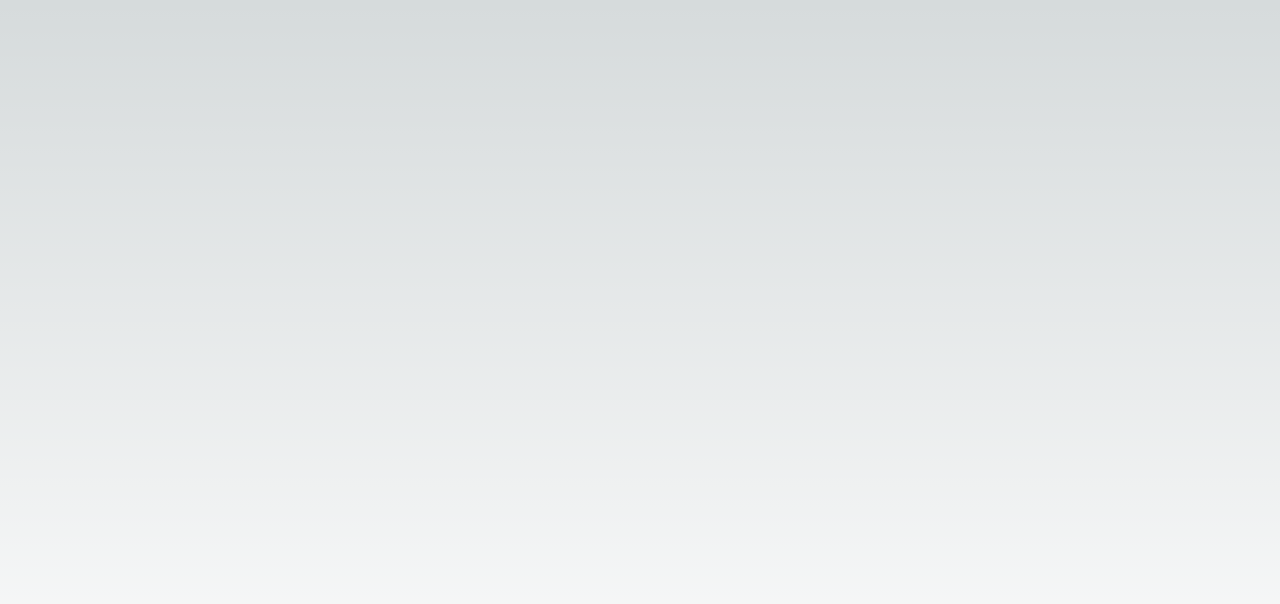
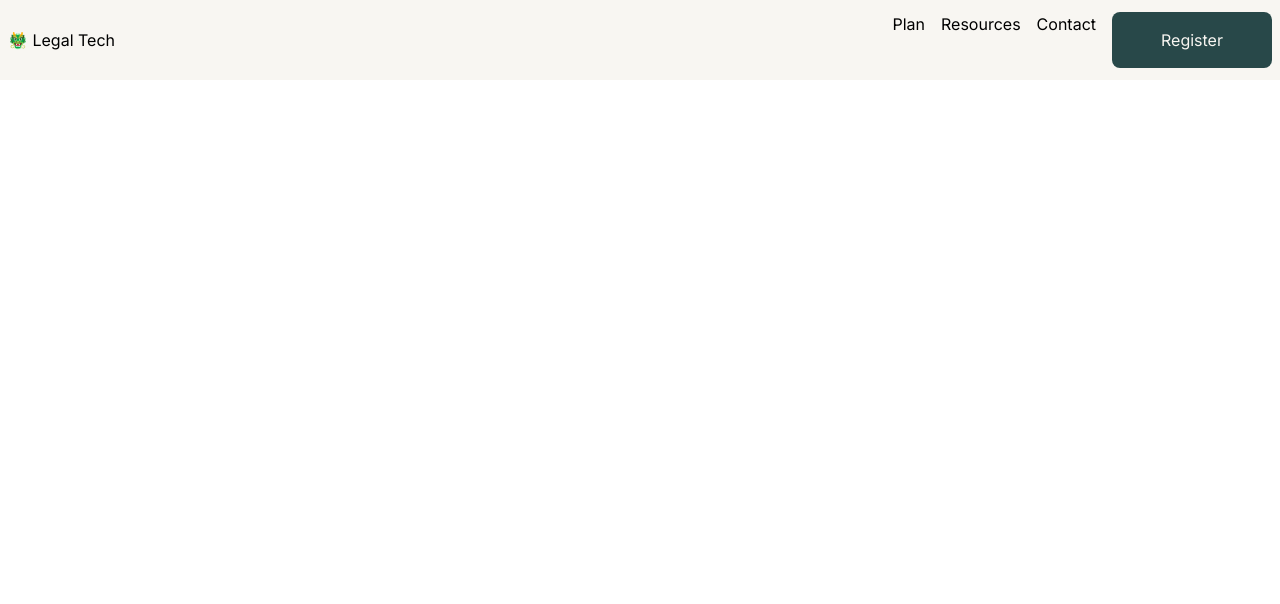
Before and after one commit to mariannebourcier/lt-project, a Next.js app: page / in a window 1280 px wide. Shown: the top 604 px of the page. Built offline with nearby package versions, Linux system fonts and the light colour scheme.

Commit message:
create navbar, add styles, create basic button to reuse in ui

```diff
--- a/src/app/globals.css
+++ b/src/app/globals.css
@@ -3,16 +3,69 @@
 @tailwind utilities;
 
 :root {
-  --foreground-rgb: 0, 0, 0;
-  --background-start-rgb: 214, 219, 220;
-  --background-end-rgb: 255, 255, 255;
+  /* --foreground-rgb: 0, 0, 0; */
+  /* --background-start-rgb: 214, 219, 220; */
+  /* --background-end-rgb: 255, 255, 255; */
+
+  --color-dark-green: #284849;
+  --color-sage: #4f7f71;
+  --color-clover: #6fb29f;
+  --color-mint: #c1e5db;
+  --color-ivory: #f8f6f2;
+  --color-gray-nurse: #ebf0ea;
+  --color-light-blue: #83b8ea;
+  --color-baby-blue: #e2eef6;
+  --color-dark-ochre: #915a22;
+  --color-dark-purple: #4b4e67;
+  --color-dark-rose: #814239;
+  --color-navy: #2b445c;
+  --color-peach: #ebcfb8;
+  --color-lavender: #d9d9ff;
+  --color-blush: #f1d9d6;
+  --color-sherbed: #f2e5e0;
+  --color-primary-black: #000;
+  --color-utility-black: #333;
+  --color-utility-dark-gray: #c4c4c8;
+  --color-light-text: grey;
+  --color-dark-gray: #e5e5e5;
+  --color-medium-gray: #e8e8e8;
+  --color-light-gray: #f9f9f9;
+  --color-lighter-gray: #f8f6f4;
+  --color-white: #fff;
+  --color-error-red: #ab373d;
+  --color-required-light-red: #c87872;
+  --color-light-clover: #6fb39f;
+  --color-gradient-green: linear-gradient(196.21deg,rgba(111,179,159,0.3) 3.56%,rgba(193,230,219,0.3) 43.43%,#eaecfa 101.58%);
+  --color-gradient-sherbed: linear-gradient(196.21deg,#f2e5e0 3.56%,#f6f2ee 43.43%,#eaecfa 101.58%);
+  --color-gradient-light-green: linear-gradient(196deg,rgba(111,179,159,0.3) 3.56%,rgba(193,230,219,0.3) 43.43%,#eaecfa 101.58%);
+  --xtiny: 4px;
+  --tiny: 8px;
+  --xxs: 16px;
+  --xs: 20px;
+  --sm: 24px;
+  --md: 32px;
+  --lg: 48px;
+  --xl: 64px;
+  --xxl: 80px;
+  --big: 96px;
+  --xbig: 120px;
+  --xxbig: 240px;
+  --h-navbar: 80px;
+  --border-size-product-card: 40px;
+  --pct-1\/2: 50%;
+  --pct-1\/3: 33%;
+  --pct-2\/3: 66%;
+  --pct-1\/4: 25%;
+  --pct-3\/4: 75%;
+
 }
 
 @media (prefers-color-scheme: dark) {
   :root {
-    --foreground-rgb: 255, 255, 255;
-    --background-start-rgb: 0, 0, 0;
-    --background-end-rgb: 0, 0, 0;
+    /* --foreground-rgb: 255, 255, 255; */
+    /* --backgrounds-start-rgb: 0, 0, 0; */
+    /* --background-end-rgb: 0, 0, 0; */
+
   }
 }
 
--- a/src/app/page.tsx
+++ b/src/app/page.tsx
@@ -1,11 +1,12 @@
+import NavComponent from '@/components/nav/nav.component';
 import Image from 'next/image';
 
 
 export default function Home() {
   return (
-    <main className="flex min-h-screen flex-col items-center justify-between p-24">
-      <div className="z-10 max-w-5xl w-full items-center justify-between font-mono text-sm lg:flex">
-
+    <main >
+      <div>
+      <NavComponent />
       </div>
     </main>
   )
--- /dev/null
+++ b/src/components/nav/nav.component.tsx
@@ -0,0 +1,23 @@
+'use client'
+import BasicButtonComponent from '@/ui/basic-button/basic-button.component'
+import React from 'react'
+import style from './nav.module.scss'
+
+const NavComponent = () => {
+  return (
+    <div className={style.main_container}>
+      <div className={style.logo_container}>
+        🐲 Legal Tech
+      </div>
+      <div className={style.links_container}>
+        <span>Plan</span>
+        <span>Resources</span>
+        <span>Contact</span>
+        <BasicButtonComponent text='Register'/>
+      </div>
+
+    </div>
+  )
+}
+
+export default NavComponent;
--- /dev/null
+++ b/src/components/nav/nav.module.scss
@@ -0,0 +1,20 @@
+.main_container {
+  height: 5rem;
+  background: var(--color-ivory);
+  display: flex;
+  flex-direction: row;
+  align-items: center;
+  justify-content: space-between;
+  padding: 0 0.5rem;
+  position: sticky;
+  z-index: 1;
+
+
+  .links_container {
+    display: flex;
+    flex-direction: row;
+    gap: 1rem;
+
+
+  }
+}
--- /dev/null
+++ b/src/ui/basic-button/basic-button.component.tsx
@@ -0,0 +1,19 @@
+import React from 'react'
+import style from './basic-button.module.scss'
+
+
+interface BasicButtonComponentProps {
+  /**
+   * The text to display inside the button
+   */
+  text?: string;
+}
+
+
+const BasicButtonComponent = (props: BasicButtonComponentProps) => {
+  return (
+    <button className={style.button_container}>{props.text}</button>
+  )
+}
+
+export default BasicButtonComponent;
--- /dev/null
+++ b/src/ui/basic-button/basic-button.module.scss
@@ -0,0 +1,7 @@
+.button_container {
+  background-color: var(--color-dark-green);
+  padding: 1rem;
+  border-radius: 0.5rem;
+  color: var(--color-ivory);
+  width: 10rem;
+}
```
